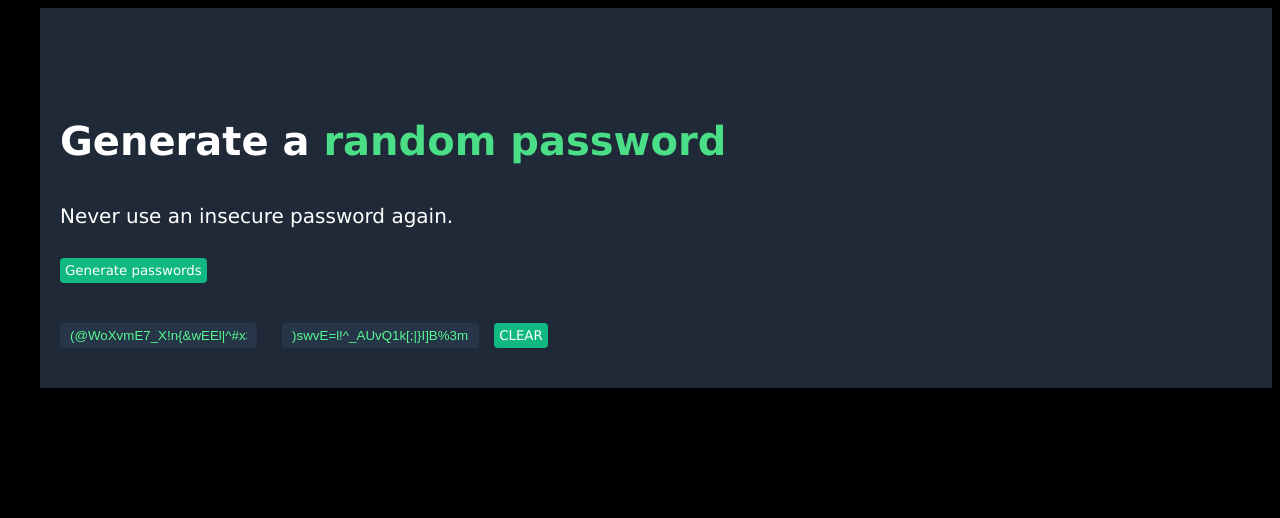
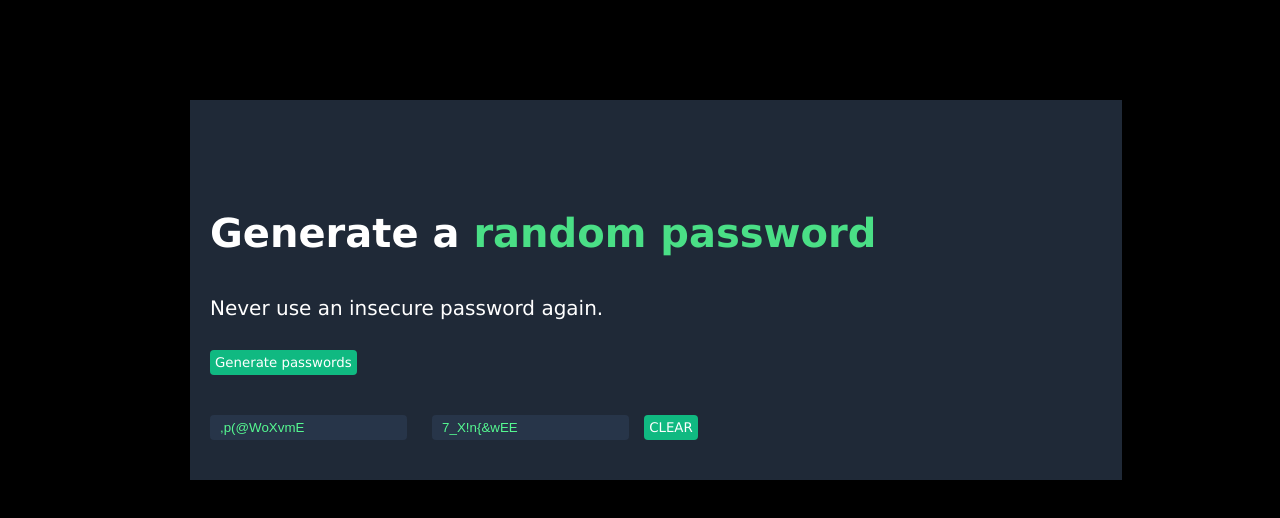
Before and after one commit to awaypotato123/password-gen, a plain HTML site: page index.html in a window 1280 px wide. Both pictures are taken after typing "Sample", "Sample" into the empty fields and a click on the button "Generate passwords". Drawn offline with Linux system fonts and the light colour scheme.

Commit message:
fixed margins and refactored code

```diff
--- a/script.js
+++ b/script.js
@@ -9,18 +9,18 @@ const characters =["A","B","C","D","E","F","G","H","I","J","K","L","M","N","O","
 function genPass()
 {
 
-    const randomLength1 = Math.floor(Math.random()*10) + 1
-    const randomLength2 = Math.floor(Math.random()*10) + 1
+    //const randomLength1 = Math.floor(Math.random()*10) + 1
+    //const randomLength2 = Math.floor(Math.random()*10) + 1
 
     let randomSelection1 = '';
-    for(let i = 0; i<characters.length; i++){
+    for(let i = 0; i<10; i++){
 
         const randomIndex = Math.floor(Math.random() * characters.length);
         randomSelection1 += characters[randomIndex];
     }
 
     let randomSelection2 = '';
-    for(let i = 0; i<characters.length; i++){
+    for(let i = 0; i<10; i++){
 
         const randomIndex = Math.floor(Math.random() * characters.length);
         randomSelection2 += characters[randomIndex];
--- a/style.css
+++ b/style.css
@@ -12,7 +12,7 @@ body{
     justify-content: start;
     align-items: start;
     margin-top: 30px;
-    padding-top: 62px 554px;
+
 
 
 }
@@ -37,6 +37,10 @@ body{
 .wrapper{
     background-color: #1F2937;
     padding: 40px 20px;
+    padding-right: 10px;
+    margin-right: 150px;
+    margin-top: 100px;
+    margin-left: 150px;
 
 }
 
```
